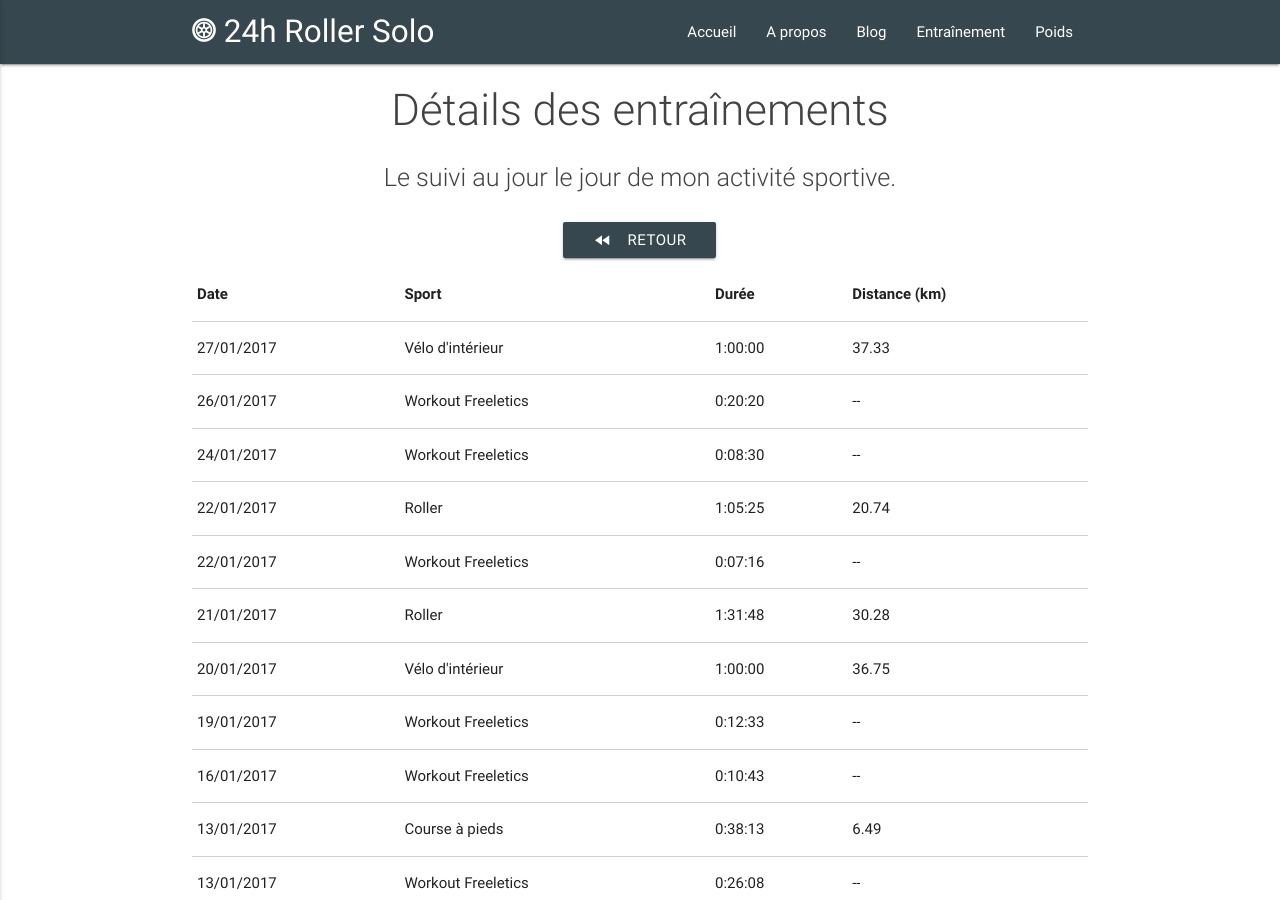
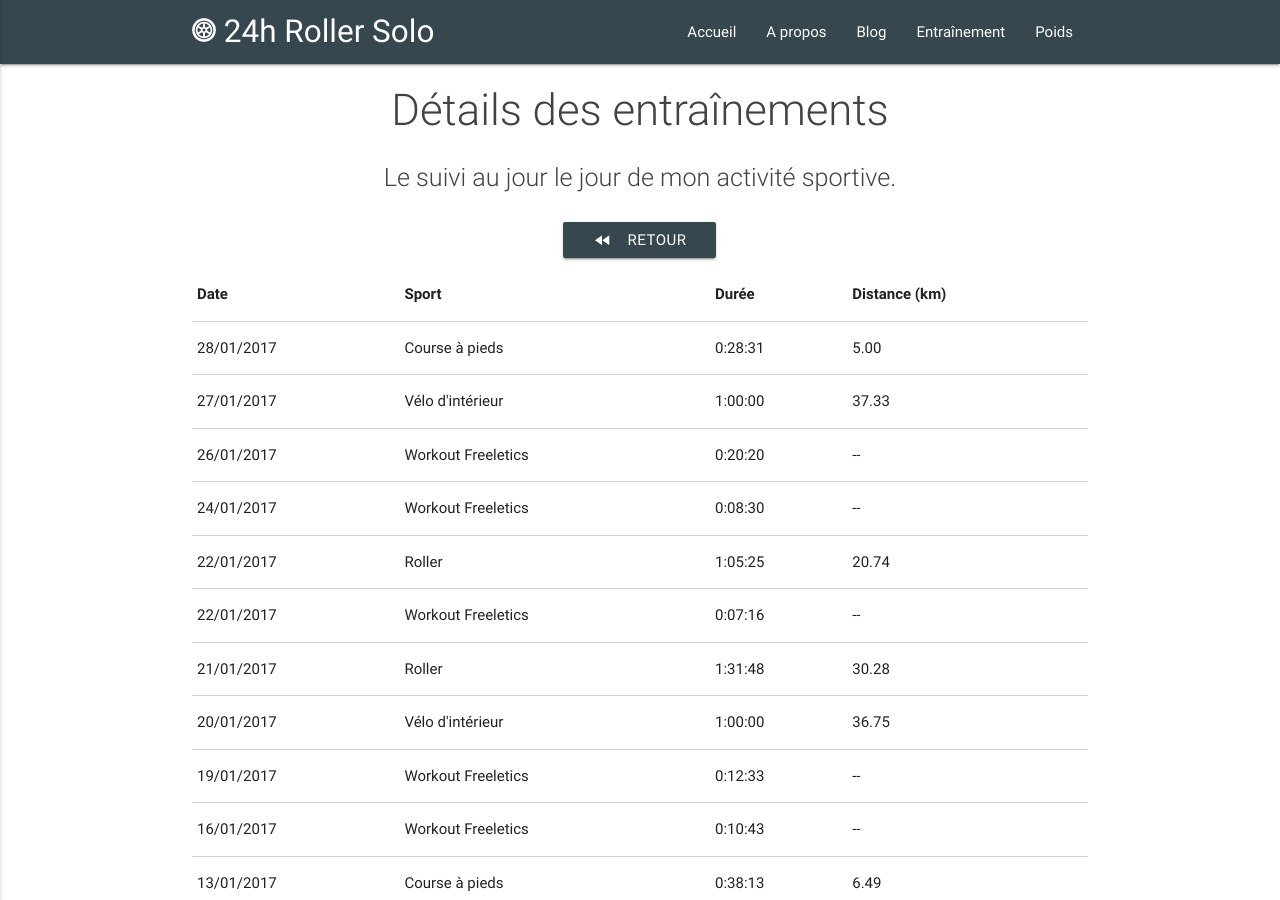
Before and after one commit to 24hRollerSolo/24hRollerSolo.github.io, a Jekyll site: the page built from training/details.html, in a window 1280 px wide and 900 px high. Built offline with Jekyll 4.4.1, drawn with Linux system fonts in a browser that asks for light colours.

Commit message:
Add 2017-01-28 running

```diff
--- a/_data/sports.json
+++ b/_data/sports.json
@@ -1,4 +1,5 @@
 [
+  {"date": "2017-01-28", "type": "RUNNING", "distance": "5.00", "duration": "0:28:31"},
   {"date": "2017-01-27", "type": "BIKE_INDOOR", "distance": "37.33", "duration": "1:00:00", "program": "9"},
   {"date": "2017-01-26", "type": "WORKOUT", "program": "W04-02 | 10 BURPEES + 25 KNEES PUSHUPS + 3/4 HERMES Standard 2x2", "duration": "0:20:20"},
   {"date": "2017-01-24", "type": "WORKOUT", "program": "W04-01 | 25 HH LEG RAISES + 1/4 VENUS", "duration": "0:08:30"},
```
